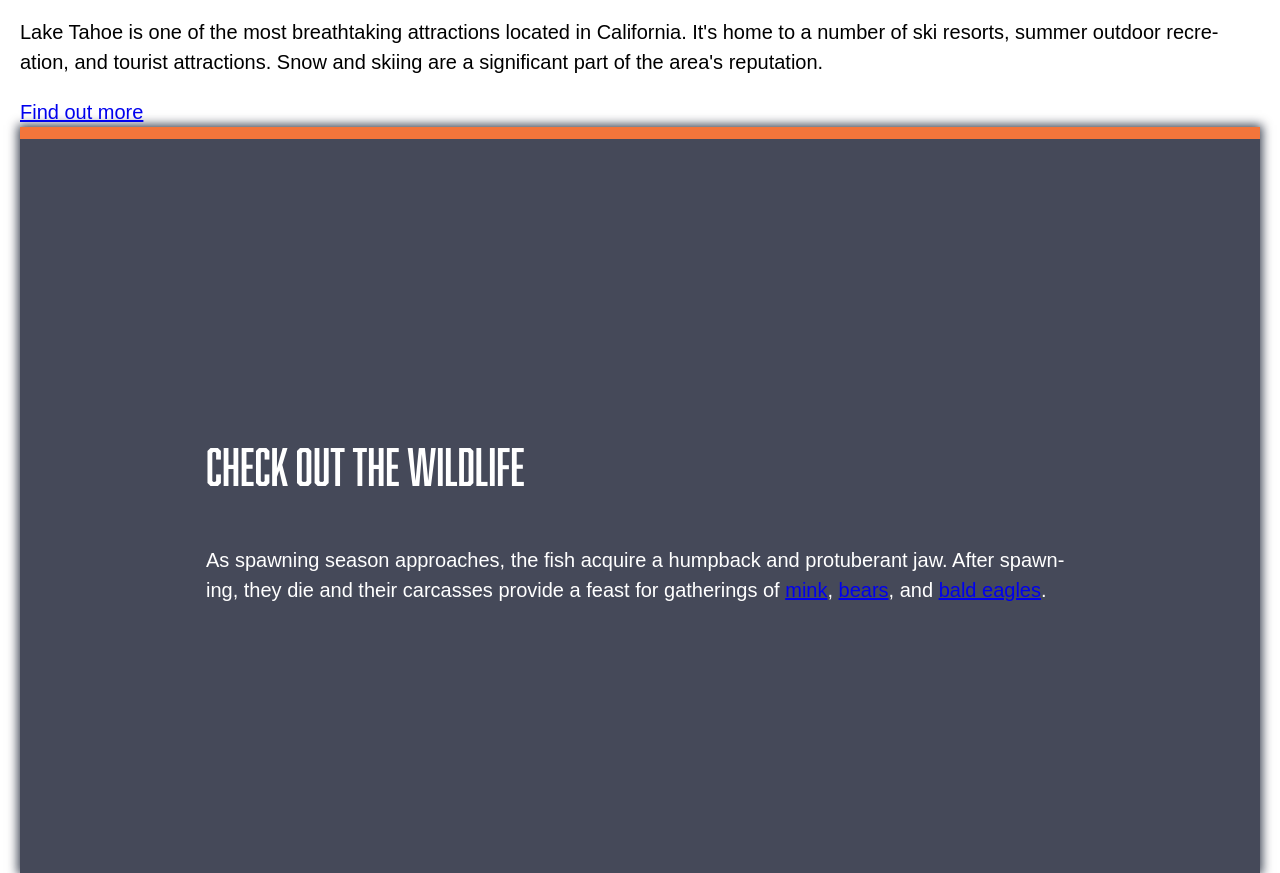
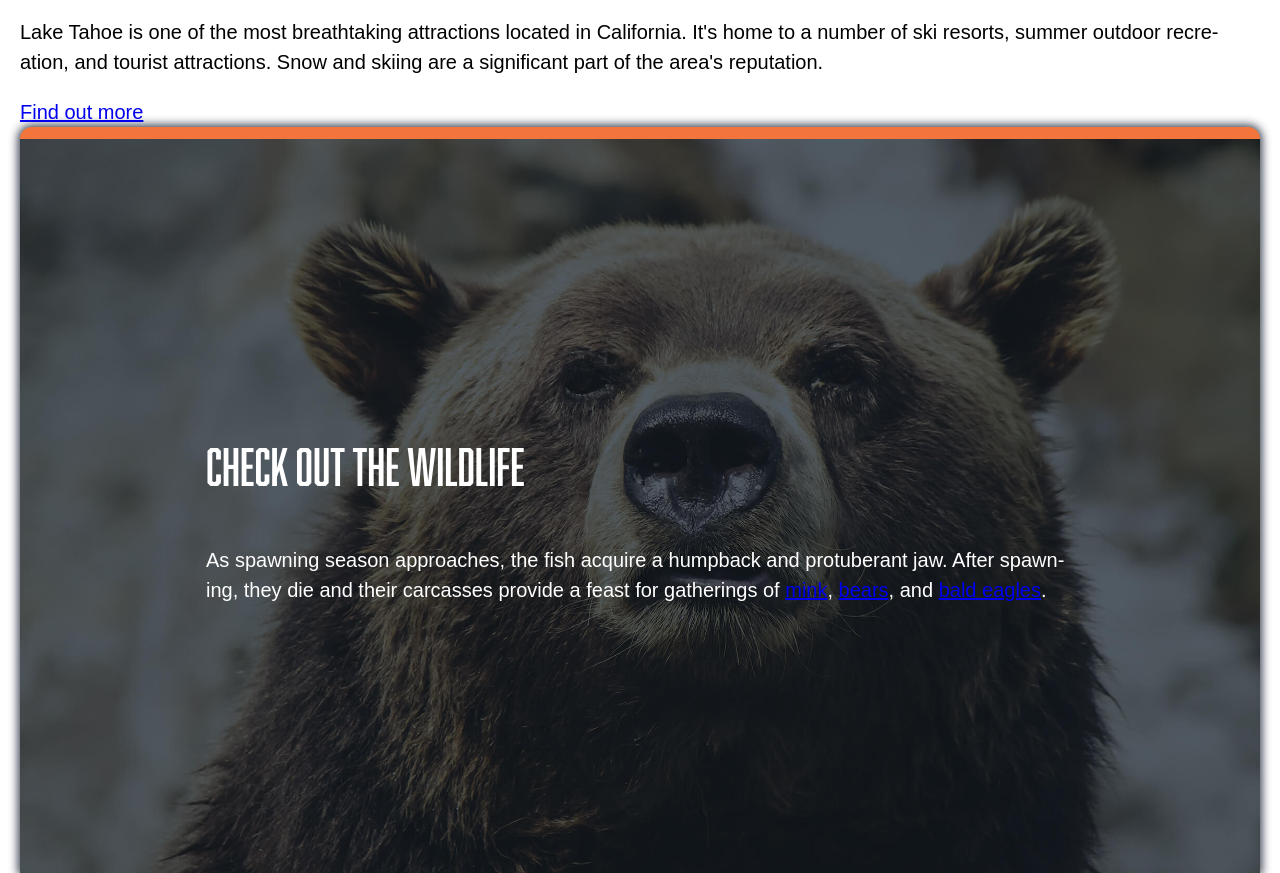
Before and after one commit to MustafaAhsanKhan/Team-Treehouse, a plain HTML site: page Web-Design/CSS/CSS-Design/index.html in a window 1280 px wide. Shown: the part 440-1313 px from the top of the page. Drawn offline with Linux system fonts and the light colour scheme; a web font is replaced by a local one.

Commit message:
background images

```diff
--- a/Web-Design/CSS/CSS-Design/css/style.css
+++ b/Web-Design/CSS/CSS-Design/css/style.css
@@ -41,6 +41,7 @@ h3 {
 
 img {
   width: 100%; /* responsive images */
+  border-radius: 2px;
 }
 
 
@@ -62,9 +63,10 @@ main {
 #wildlife {
   padding: 20% 15%;
   border-top: 12px solid #f3753b;
-  background-color: #454959;
+  background: url(../img/bear.jpg) center / cover #454959;
   color: white;
   box-shadow: 0 0 10px 2px rgba(0, 10, 30, 0.8);
+  border-radius: 12px 12px 0 0;
 }
 
 /* Media Queries ------------------- */
```
